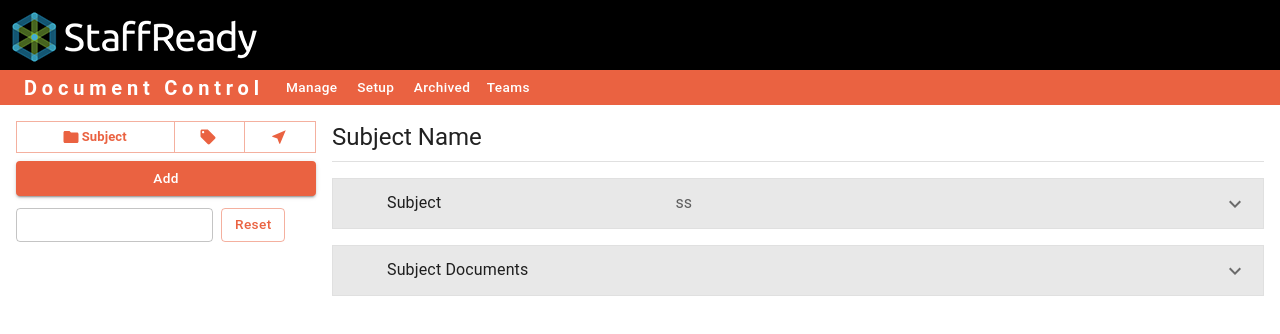
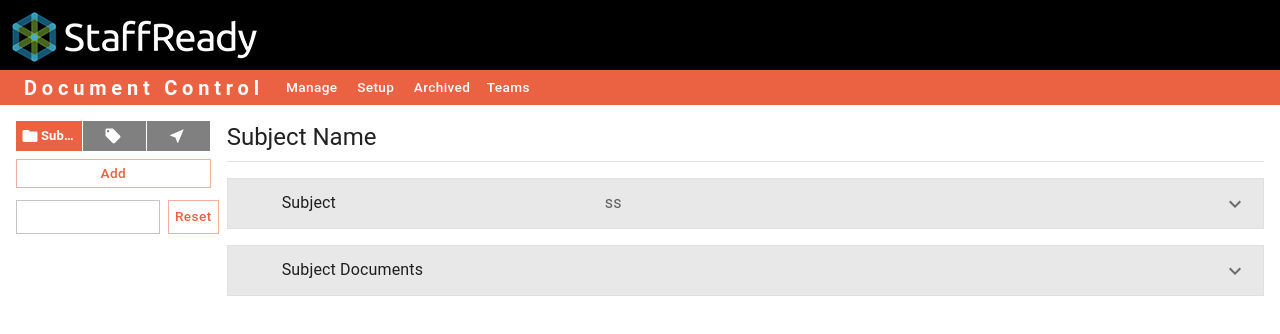
Before and after one commit to MohanadI/staff-ready-mui, a React (Create React App) app: page /documentcontrol/setup in a window 1280 px wide. Shown: the top 334 px of the page. Built offline with nearby package versions, Linux system fonts and the light colour scheme; some icons are missing.

Commit message:
style enhancments for tree

```diff
--- a/src/components/CustomTabs/CustomTabs.js
+++ b/src/components/CustomTabs/CustomTabs.js
@@ -37,11 +37,11 @@ const CustomTabs = (props) => {
             title={tab.name}
             active={tab.active.toString()}
             size="small"
-            variant="outlined"
+            variant="contained"
             onClick={() => onChange(tab.name, idx)}
             startIcon={tab.icon}
-            tabsCount={tabsConfig.length}
-            tabIdx={idx}
+            tabscount={tabsConfig.length}
+            tabidx={idx}
           >
             {tab.active ? (
               <Typography display={"inline-block"} className={"tab-text"}>
--- a/src/components/CustomTabs/StyledComponent/StyledTab.js
+++ b/src/components/CustomTabs/StyledComponent/StyledTab.js
@@ -3,37 +3,39 @@ import { tabClasses } from "@mui/material";
 import Button, { buttonClasses } from '@mui/material/Button'
 
 
-const StyledTab = styled(Button)(({ theme, active, tabIdx, tabsCount }) => {
-    const tabBorder = {
-    };
+const StyledTab = styled(Button)(({ theme, active, tabidx, tabscount }) => {
+  const tabBorder = {};
 
-    if (tabIdx == tabsCount - 1) {
-        tabBorder.borderLeft = 'none';
+  if (tabidx == tabscount - 1) {
+    tabBorder.borderLeft = "none";
   }
 
-    if (tabIdx === 0) {
-        tabBorder.borderRight = 'none'
+  if (tabidx === 0) {
+    tabBorder.borderRight = "1px solid #fff";
   }
 
   return {
     padding: "5px 7px",
     [`&.${buttonClasses.root}`]: {
-            flexGrow: active === 'true' ? 2 : 1,
-            borderRadius: '0',
+      borderRight: "1px solid #fff",
+      flexGrow: active === "true" ? 2 : 1,
+      background: active === "false" ? "grey" : "#EA6241",
+      borderRadius: "0",
+      boxShadow: "none",
       ...tabBorder,
       ".tab-text": {
-                fontSize: '13px',
+        fontSize: "13px",
         fontWeight: "600",
-                whiteSpace: 'nowrap',
-                textOverflow: 'ellipsis',
-                overflow: 'hidden',
-                textTransform: 'none',
-            }
+        whiteSpace: "nowrap",
+        textOverflow: "ellipsis",
+        overflow: "hidden",
+        textTransform: "none",
+      },
     },
     [`.${buttonClasses.startIcon}`]: {
-            marginRight: active === 'true' ? 2 : 0
-        }
-    }
-})
+      marginRight: active === "true" ? 2 : 0,
+    },
+  };
+});
 
 export default StyledTab
--- a/src/components/CustomTree/CustomTree.js
+++ b/src/components/CustomTree/CustomTree.js
@@ -123,7 +123,7 @@ const CustomTree = (props) => {
     <Box sx={tree_wrapper}>
       <Box sx={search_container_style}>
         <Grid container spacing={1}>
-          <Grid item xs={12} md={8}>
+          <Grid item xs={12} md={9}>
             <TextField
               size="small"
               onChange={onSearch}
@@ -131,9 +131,9 @@ const CustomTree = (props) => {
               sx={{ width: "100%" }}
             />
           </Grid>
-          <Grid item xs={12} md={2}>
+          <Grid item xs={12} md={3}>
             <Button
-              sx={{ width: "100%", height: "100%" }}
+              sx={{ minWidth: "100%", height: "100%" }}
               size="small"
               variant="outlined"
               onClick={resetSearch}
@@ -149,7 +149,6 @@ const CustomTree = (props) => {
         defaultExpandIcon={<ChevronRightIcon />}
         expanded={expandedIds}
         onNodeToggle={(e, nodeIds) => setExpanedIds(nodeIds)}
-        sx={{ maxWidth: 200 }}
         classes={{ root: "my-custom-tree-view" }} // add classes prop here
       >
         {renderData(TreeData, 1)}
--- a/src/components/CustomTree/StyledComponets/StyledTreeItem.js
+++ b/src/components/CustomTree/StyledComponets/StyledTreeItem.js
@@ -5,30 +5,26 @@ const StyledTreeItem = styled((props) => {
     return <TreeItem {...props} classes={{ content: `tree-level-${props.level}` }} />
 })(({ theme }) => {
     return {
-
-        [`.${treeItemClasses.root}`]: {
-
-        },
+      [`.${treeItemClasses.root}`]: {},
       [`.${treeItemClasses.group}`]: {
         marginLeft: 15,
-            borderLeft: `1px dashed ${alpha(theme.palette.text.primary, 0.4)}`
+        borderLeft: `1px solid ${alpha(theme.palette.text.primary, 0.4)}`,
       },
       [`.${treeItemClasses.content}`]: {
-            '&::before': {
+        paddingLeft: 0,
+        "&::before": {
           content: '""',
-                borderBottom: `1px dashed ${alpha(theme.palette.text.primary, 0.4)}`,
-                paddingLeft: '10px'
+          borderBottom: `1px solid ${alpha(theme.palette.text.primary, 0.4)}`,
+          paddingLeft: "10px",
         },
 
-            '&.tree-level-1': {
-                '&::before': {
-                    content: 'none'
+        "&.tree-level-1": {
+          "&::before": {
+            content: "none",
           },
         },
-
       },
-
-    }
+    };
 
 })
 
--- a/src/modules/document-control/pages/Setup/SetupPage.js
+++ b/src/modules/document-control/pages/Setup/SetupPage.js
@@ -61,18 +61,18 @@ function SetupPage() {
     >
       <Box sx={{ flexGrow: 1 }}>
         <Grid container spacing={2}>
-          <Grid item xs={12} sm={3} md={3} lg={3}>
+          <Grid item xs={12} sm={3} md={3} lg={2}>
             <Box sx={{ mb: 1, width: "100%" }}>
               <CustomTabs tabsConfig={setupTabs} />
             </Box>
             <Grid item xs={12} sx={{ mb: 1.5 }}>
-              <Button variant="contained" sx={{ width: "100%", padding: "6px 16px" }}>
+              <Button variant="outlined" size="small" sx={{ width: "100%" }}>
                 Add
               </Button>
             </Grid>
             <CustomTree data={treeData} tabsConfig={setupTabs} />
           </Grid>
-          <Grid item xs={12} sm={9} md={9} lg={9}>
+          <Grid item xs={12} sm={9} md={9} lg={10}>
             <Typography variant="h5" gutterBottom>
               Subject Name
             </Typography>
--- a/src/theme.js
+++ b/src/theme.js
@@ -21,19 +21,31 @@ const theme = createTheme({
       styleOverrides: {
         // Name of the slot
         root: {
+          borderRadius: 0,
           fontSize: "0.85rem",
           textTransform: "none",
           padding: "2px 6px",
-
-        }
+        },
       },
     },
     MuiInputBase: {
       styleOverrides: {
         // Name of the slot
+        root: {
+          borderRadius: "0 !important",
+        },
         input: {
           fontSize: "0.85rem",
           padding: "7px !important",
+        },
+      },
+    },
+    MuiTreeItem: {
+      styleOverrides: {
+        label: {
+          fontSize: "13px",
+          overflow: "hidden",
+          textOverflow: "ellipsis",
         },
       },
     },
```
Lines whose indentation alone changed are shown as unchanged.
